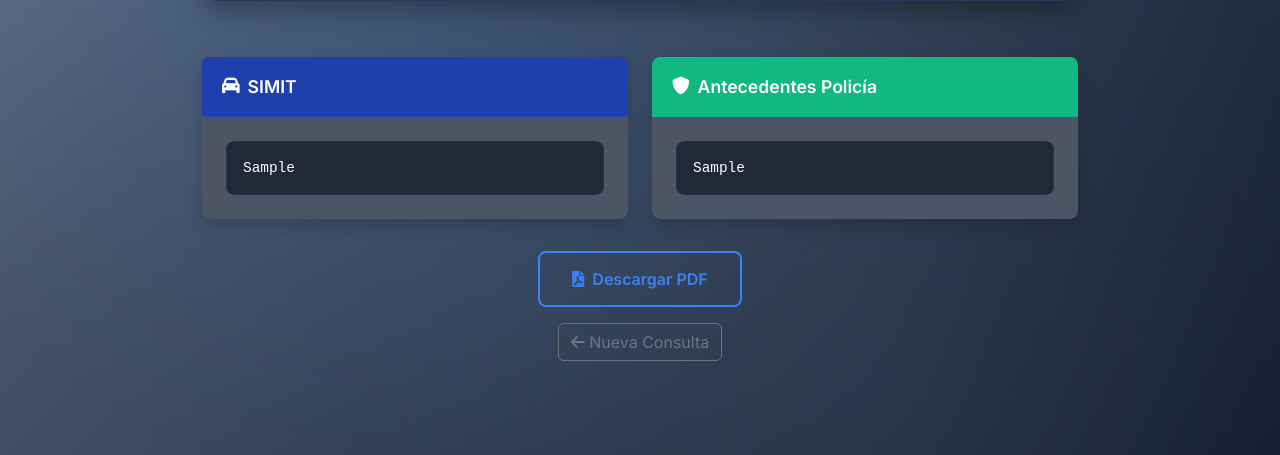
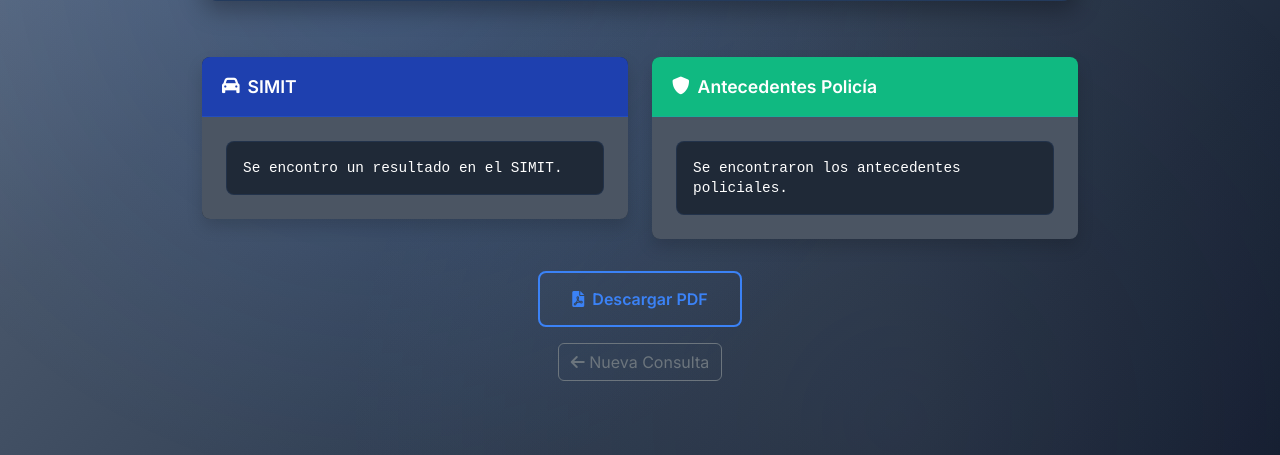
Before and after one commit to SamuelGzpt/AppDeScraping, a Flask app: template app/templates/success.html in a window 1280 px wide. Shown: the part 219-674 px from the top of the page. Run offline with Flask 3, Linux system fonts and the light colour scheme; the template is opened without the code that fills it: most values are stand-ins (such as "Sample title", 1, 10 or a date in 2020).

Commit message:
Update success.html

```diff
--- a/app/templates/success.html
+++ b/app/templates/success.html
@@ -370,7 +370,7 @@
                 </div>
                 <div class="card-body">
                     {% if simit_result %}
-                        <pre class="mb-0" style="white-space: pre-wrap;">{{ simit_result }}</pre>
+                        <pre class="mb-0" style="white-space: pre-wrap;">Se encontro un resultado en el SIMIT.</pre>
                     {% else %}
                         <p class="text-muted">No se encontró información en SIMIT.</p>
                     {% endif %}
@@ -385,7 +385,7 @@
                 </div>
                 <div class="card-body">
                     {% if policia_result %}
-                        <pre class="mb-0" style="white-space: pre-wrap;">{{ policia_result }}</pre>
+                        <pre class="mb-0" style="white-space: pre-wrap;">Se encontraron los antecedentes policiales.</pre>
                     {% else %}
                         <p class="text-muted">No se encontraron antecedentes policiales.</p>
                     {% endif %}
```
